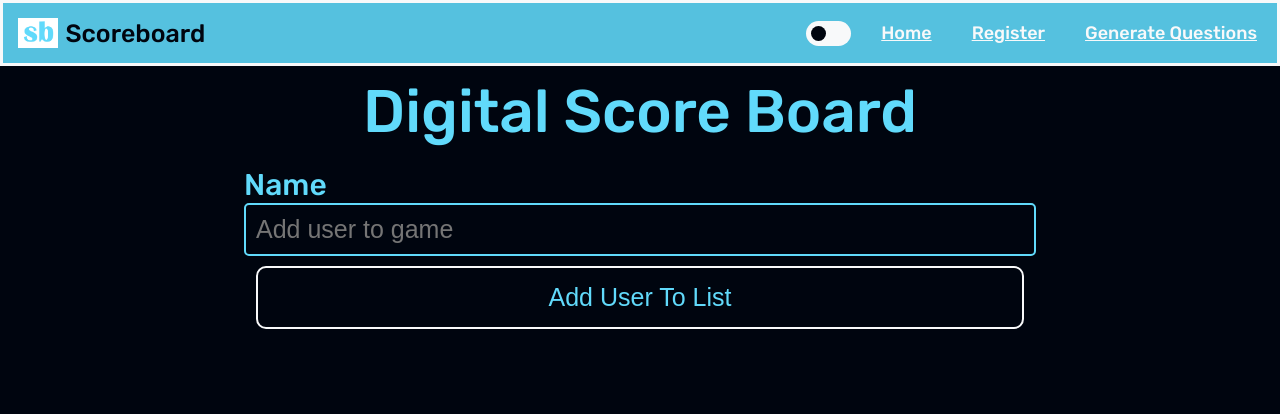
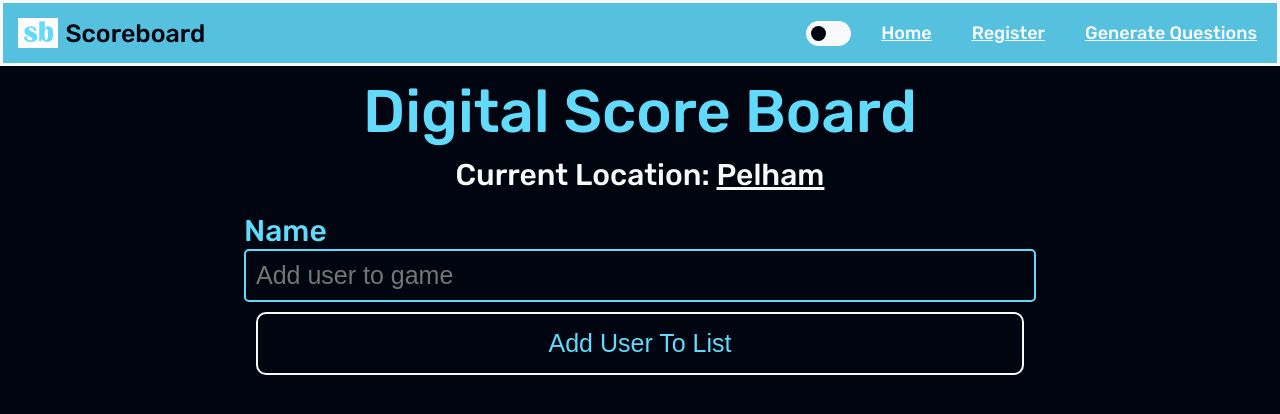
Before and after one commit to darienmiller88/DigitalScoreBoard, a Vue app in the folder client/: page / in a window 1280 px wide. Shown: the top 414 px of the page. Built offline with nearby package versions, Linux system fonts and the light colour scheme; a web font is replaced by a local one.

Commit message:
moved all score card interactivity to store, and added style changes

```diff
--- a/client/package.json
+++ b/client/package.json
@@ -21,6 +21,7 @@
   },
   "devDependencies": {
     "@iconify/vue": "^4.1.2",
+    "@types/vue-select": "^3.16.8",
     "@vitejs/plugin-vue": "^4.2.3",
     "typescript": "^5.6.3",
     "vite": "^5.4.8",
--- a/client/src/app.css
+++ b/client/src/app.css
@@ -2,6 +2,7 @@
 
 :root {
     --main-bg-color: #00050f;
+    --main-bg-color-transparent: #00050fe9;
     --main-text-color: #61dafb;
     --main-text-color-dark-transparent: #61dafbe1;
     --main-text-color-transparent: #61dafb82;
--- a/client/src/components/NavBar/NavBar.vue
+++ b/client/src/components/NavBar/NavBar.vue
@@ -66,9 +66,9 @@
         padding: 10px;
         // border: 2px solid red;
 
-        &:active{
-            background-color: black;
-        }
+        // &:active{
+        //     background-color: black;
+        // }
     }
 
     .logo{
--- a/client/src/components/PhoneNavMenu/PhoneNavMenu.vue
+++ b/client/src/components/PhoneNavMenu/PhoneNavMenu.vue
@@ -25,7 +25,7 @@
         display: grid;
         grid-template-rows: 10% auto;
 
-        background-color: rgba(128, 128, 128, 0.966);
+        background-color: rgba(78, 78, 78, 0.932);
         width: 100vw;
         height: 100vh;
         z-index: 1000;
@@ -55,10 +55,6 @@
                 font-size: 35px;
                 padding: 30px;
                 transition: 0.2s;
-
-                &:active{
-
-                }
             }
         }
     }
--- a/client/src/components/ScoreCard/ScoreCard.vue
+++ b/client/src/components/ScoreCard/ScoreCard.vue
@@ -1,17 +1,16 @@
 <script setup lang="ts">
     import { darkModeStore } from '../../stores/darkModeStore';
     import { storeToRefs } from 'pinia';
+    import { scoreCardsStore } from "../../stores/scoreCardsStore"
 
     const { isDarkMode } = storeToRefs(darkModeStore())
+    const { removeCard, addPoints, minusPoints } = scoreCardsStore()
 
     defineProps<{
         cardIndex: number
         pointValue: number
         score: number
         username: string
-        addPoints: (index: number, pointsToAdd: number) => void
-        minusPoints: (index: number, pointsToSubtract: number) => void
-        removeUser: (index: number) => void
     }>()
 
 </script>
@@ -20,7 +19,7 @@
      <div class="user-card">
         <div :class="`username ${isDarkMode ? 'dark-mode' : 'light-mode'}`">{{ username }}</div>
         <div class="divider"></div>
-        <button :class="`remove ${isDarkMode ? 'dark-mode-button' : 'light-mode-button'}`"  @click="() => removeUser(cardIndex)">Remove</button>
+        <button :class="`remove ${isDarkMode ? 'dark-mode-button' : 'light-mode-button'}`"  @click="() => removeCard(cardIndex)">Remove</button>
         <div class="score-wrapper">
             <button class="minus-points" @click="() => minusPoints(cardIndex, pointValue)">-</button>
             <div :class="`score ${isDarkMode ? 'dark-mode' : 'light-mode'}`">{{ score }}</div>
--- a/client/src/pages/Home/Home.vue
+++ b/client/src/pages/Home/Home.vue
@@ -6,26 +6,13 @@
     import { scoreCardsStore } from "../../stores/scoreCardsStore"
     import { storeToRefs } from 'pinia';
 
+
     const username = ref<string>("")
-    const { addScoreCard, removeCard } = scoreCardsStore()
+    const currentLocation = ref<string>("Pelham")
+    const { addScoreCard } = scoreCardsStore()
     const { isDarkMode } = storeToRefs(darkModeStore())
     const { scoreCards } = storeToRefs(scoreCardsStore())
 
-    const addPoints = (index: number, amountToAdd: number) => {
-        scoreCards.value[index].score += amountToAdd
-
-        if (scoreCards.value[index].score > 99999) {
-            scoreCards.value[index].score = 99999
-        }
-    }
-
-    const minusPoints = (index: number, amountToAdd: number) => {
-        scoreCards.value[index].score -= amountToAdd
-
-        if (scoreCards.value[index].score < 0) {
-            scoreCards.value[index].score = 0
-        }
-    }
 
     const addUser = () => {
         const newCard: Card = {
@@ -36,14 +23,12 @@
         addScoreCard(newCard)
         username.value = ""
     }
-
-    const removeUser = (indexToRemove: number) => {
-        removeCard(indexToRemove)
-    }
 </script>
 
 <template>
     <div class="title">Digital Score Board</div>
+    <div :class="`location`">Current Location: <span class="underline">{{ currentLocation }}</span> </div>
+
     <form @submit.prevent="addUser">
         <div class="add-user-wrapper">
             <label for="add-user">Name</label><br>
@@ -62,9 +47,6 @@
             :card-index="index"
             :point-value="100"
             :score="card.score"
-            :add-points="addPoints"
-            :minus-points="minusPoints"
-            :remove-user="removeUser"
         />
     </div>
     <!-- <div class="save-wrapper">
@@ -90,8 +72,23 @@
     .title{
         color: var(--main-text-color);
         text-align: center;
-        font-size: 60px;
-        margin: 10px 0px;
+        font-size: 40px;
+        margin: 40px 0px;
+
+        @media screen and (min-width: 768px) {
+            font-size: 60px;
+            margin: 10px 0px;
+        }
+    }
+
+    .location{
+        color: var(--primary-color);
+        text-align: center;
+        font-size: 30px;
+
+        .underline{
+            text-decoration: underline;
+        }
     }
 
     form{
@@ -99,7 +96,11 @@
         margin-top: 20px;
 
         .form-element{
-            width: 60vw;
+            width: 85vw;
+
+            @media screen and (min-width: 768px) {
+                width: 60vw;
+            }
         }
 
         button{
--- a/client/src/stores/scoreCardsStore.ts
+++ b/client/src/stores/scoreCardsStore.ts
@@ -15,7 +15,23 @@ export const scoreCardsStore = defineStore("scoreCardsStore", () => {
         })
     }
 
-    return { scoreCards, addScoreCard, removeCard }
+    const addPoints = (index: number, amountToAdd: number) => {
+        scoreCards.value[index].score += amountToAdd
+
+        if (scoreCards.value[index].score > 99999) {
+            scoreCards.value[index].score = 99999
+        }
+    }
+
+    const minusPoints = (index: number, amountToAdd: number) => {
+        scoreCards.value[index].score -= amountToAdd
+
+        if (scoreCards.value[index].score < 0) {
+            scoreCards.value[index].score = 0
+        }
+    }
+
+    return { scoreCards, addScoreCard, removeCard, addPoints, minusPoints }
 }, {
     persist: true
 })
```
Also changed, not shown: 1 other file (tests, documents, lock files or other folders).
